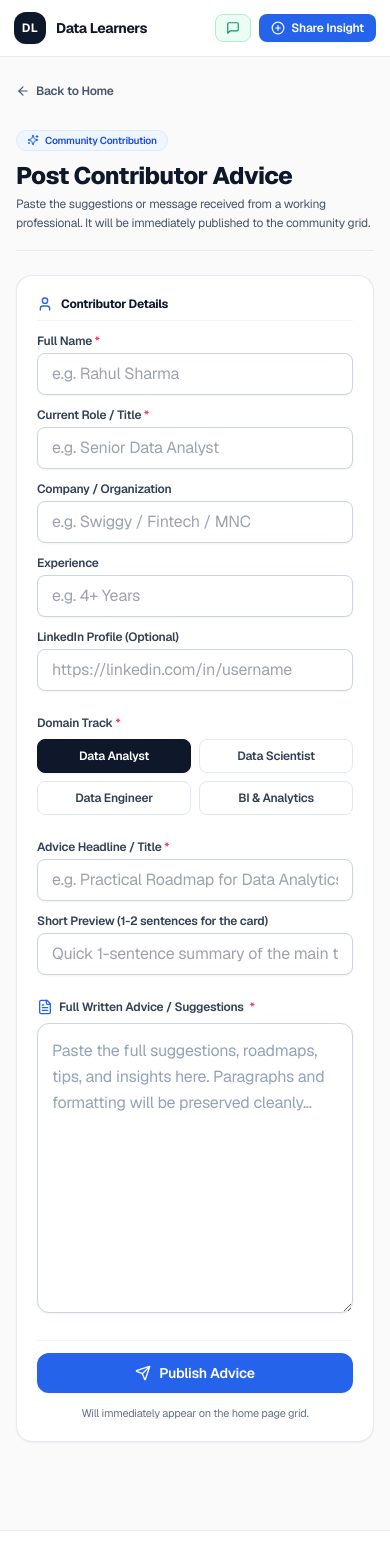
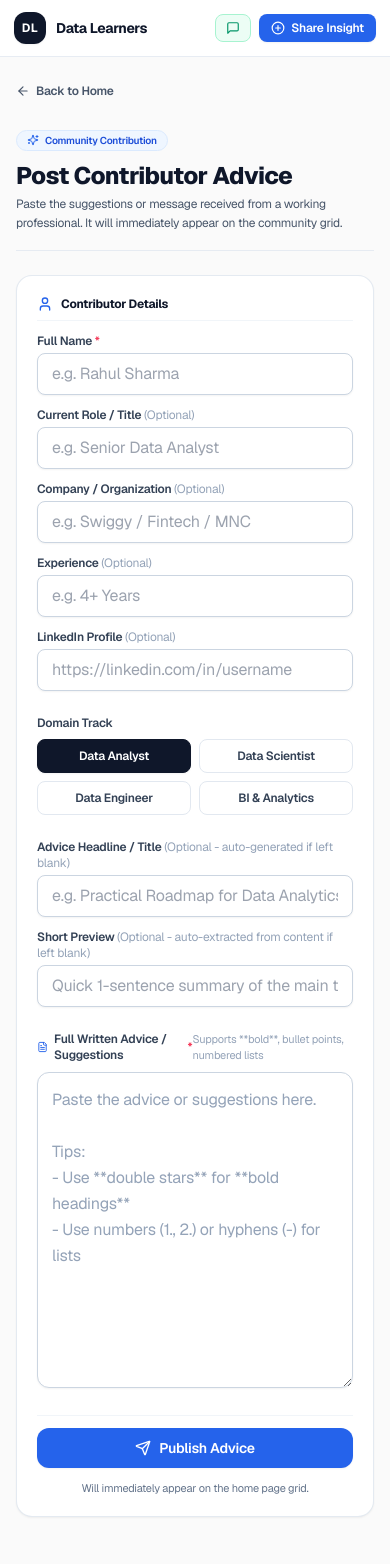
Before and after one commit to heyjaish/data-learners, a Next.js app: page /submit in a window 390 px wide. Shown: the top 1564 px of the page. Built offline with nearby package versions, Linux system fonts and the light colour scheme.

Commit message:
feat: add markdown parsing for bold text and simplify required form fields

```diff
--- a/package.json
+++ b/package.json
@@ -15,6 +15,7 @@
     "next": "^14.2.15",
     "react": "^18.3.1",
     "react-dom": "^18.3.1",
+    "react-markdown": "^10.1.0",
     "tailwind-merge": "^2.5.2"
   },
   "devDependencies": {
--- a/src/app/insights/[id]/page.tsx
+++ b/src/app/insights/[id]/page.tsx
@@ -3,6 +3,7 @@
 import { useEffect, useState } from "react";
 import { useParams } from "next/navigation";
 import Link from "next/link";
+import ReactMarkdown from "react-markdown";
 import { InsightItem } from "@/lib/types";
 import { getInsightById } from "@/lib/storage";
 import { siteConfig } from "@/lib/config";
@@ -169,10 +170,26 @@ export default function InsightDetailPage() {
           </div>
         )}
 
-        {/* Full Long-Form Content (ChatGPT / Article Style) */}
+        {/* Full Long-Form Content with Markdown & Bold parsing */}
         <div className="rounded-2xl border border-slate-200/90 bg-white p-5 sm:p-9 shadow-sm">
-          <div className="text-slate-800 text-sm sm:text-base leading-relaxed whitespace-pre-line space-y-4 font-normal">
-            {insight.content}
+          <div className="text-slate-800 text-sm sm:text-base leading-relaxed font-normal">
+            <ReactMarkdown
+              components={{
+                h1: ({ node, ...props }) => <h1 className="text-xl sm:text-2xl font-bold text-slate-900 mt-6 mb-3" {...props} />,
+                h2: ({ node, ...props }) => <h2 className="text-lg sm:text-xl font-bold text-slate-900 mt-5 mb-2.5" {...props} />,
+                h3: ({ node, ...props }) => <h3 className="text-base sm:text-lg font-bold text-slate-900 mt-4 mb-2" {...props} />,
+                p: ({ node, ...props }) => <p className="mb-4 text-slate-800 leading-relaxed" {...props} />,
+                strong: ({ node, ...props }) => <strong className="font-bold text-slate-900" {...props} />,
+                em: ({ node, ...props }) => <em className="italic text-slate-800" {...props} />,
+                ul: ({ node, ...props }) => <ul className="list-disc pl-5 mb-4 space-y-1.5" {...props} />,
+                ol: ({ node, ...props }) => <ol className="list-decimal pl-5 mb-4 space-y-1.5" {...props} />,
+                li: ({ node, ...props }) => <li className="text-slate-800 leading-relaxed" {...props} />,
+                blockquote: ({ node, ...props }) => <blockquote className="border-l-4 border-blue-500 pl-4 italic text-slate-600 my-4" {...props} />,
+                code: ({ node, ...props }) => <code className="bg-slate-100 text-slate-800 px-1.5 py-0.5 rounded font-mono text-xs" {...props} />,
+              }}
+            >
+              {insight.content}
+            </ReactMarkdown>
           </div>
         </div>
 
--- a/src/app/submit/page.tsx
+++ b/src/app/submit/page.tsx
@@ -17,7 +17,7 @@ import {
 export default function SubmitInsightPage() {
   const router = useRouter();
 
-  // Form State
+  // Form State - only Name and Content are mandatory
   const [contributorName, setContributorName] = useState("");
   const [contributorRole, setContributorRole] = useState("");
   const [company, setCompany] = useState("");
@@ -34,12 +34,28 @@ export default function SubmitInsightPage() {
   const handleSubmit = (e: React.FormEvent) => {
     e.preventDefault();
 
-    if (!contributorName.trim() || !title.trim() || !content.trim()) {
-      alert("Please fill in Contributor Name, Title, and the Advice content.");
+    if (!contributorName.trim()) {
+      alert("Please enter the Contributor's Name.");
+      return;
+    }
+    if (!content.trim()) {
+      alert("Please paste or write the Advice content.");
       return;
     }
 
     setIsSubmitting(true);
+
+    // Auto-derive clean title if not provided
+    let derivedTitle = title.trim();
+    if (!derivedTitle) {
+      const firstLine = content.trim().split("\n")[0].replace(/^[*#\d.\s]+/, "").trim();
+      derivedTitle = firstLine.length > 5 && firstLine.length < 90
+        ? firstLine
+        : `Career Advice & Guidance for ${domain}`;
+    }
+
+    // Auto-derive clean summary if not provided
+    const derivedSummary = summary.trim() || (content.trim().slice(0, 150).replace(/[*#]/g, "") + "...");
 
     const slug = (contributorName + "-" + domain)
       .toLowerCase()
@@ -49,13 +65,13 @@ export default function SubmitInsightPage() {
     const newInsight: InsightItem = {
       id: slug,
       contributorName: contributorName.trim(),
-      contributorRole: contributorRole.trim() || "Working Professional",
+      contributorRole: contributorRole.trim() || `${domain} Professional`,
       company: company.trim() || "Tech Industry",
-      experienceYears: experienceYears.trim() || "3+ Years",
+      experienceYears: experienceYears.trim() || "Experienced",
       linkedinUrl: linkedinUrl.trim() || undefined,
       domain: domain,
-      title: title.trim(),
-      summary: summary.trim() || content.trim().slice(0, 150) + "...",
+      title: derivedTitle,
+      summary: derivedSummary,
       content: content.trim(),
       createdAt: new Date().toISOString().split("T")[0],
       readTime: `${Math.max(2, Math.ceil(content.split(/\s+/).length / 180))} min read`
@@ -94,7 +110,7 @@ export default function SubmitInsightPage() {
             Post Contributor Advice
           </h1>
           <p className="mt-1 text-xs sm:text-sm text-slate-600 leading-relaxed">
-            Paste the suggestions or message received from a working professional. It will be immediately published to the community grid.
+            Paste the suggestions or message received from a working professional. It will immediately appear on the community grid.
           </p>
         </div>
 
@@ -120,6 +136,7 @@ export default function SubmitInsightPage() {
             </h2>
 
             <div className="grid grid-cols-1 sm:grid-cols-2 gap-3 sm:gap-4">
+              {/* Only Name has mandatory red star */}
               <div>
                 <label className="block text-xs font-semibold text-slate-700 mb-1">
                   Full Name <span className="text-rose-500">*</span>
@@ -136,11 +153,10 @@ export default function SubmitInsightPage() {
 
               <div>
                 <label className="block text-xs font-semibold text-slate-700 mb-1">
-                  Current Role / Title <span className="text-rose-500">*</span>
+                  Current Role / Title <span className="text-slate-400 font-normal">(Optional)</span>
                 </label>
                 <input
                   type="text"
-                  required
                   placeholder="e.g. Senior Data Analyst"
                   value={contributorRole}
                   onChange={(e) => setContributorRole(e.target.value)}
@@ -150,7 +166,7 @@ export default function SubmitInsightPage() {
 
               <div>
                 <label className="block text-xs font-semibold text-slate-700 mb-1">
-                  Company / Organization
+                  Company / Organization <span className="text-slate-400 font-normal">(Optional)</span>
                 </label>
                 <input
                   type="text"
@@ -163,7 +179,7 @@ export default function SubmitInsightPage() {
 
               <div>
                 <label className="block text-xs font-semibold text-slate-700 mb-1">
-                  Experience
+                  Experience <span className="text-slate-400 font-normal">(Optional)</span>
                 </label>
                 <input
                   type="text"
@@ -176,7 +192,7 @@ export default function SubmitInsightPage() {
 
               <div className="sm:col-span-2">
                 <label className="block text-xs font-semibold text-slate-700 mb-1">
-                  LinkedIn Profile (Optional)
+                  LinkedIn Profile <span className="text-slate-400 font-normal">(Optional)</span>
                 </label>
                 <input
                   type="url"
@@ -189,10 +205,10 @@ export default function SubmitInsightPage() {
             </div>
           </div>
 
-          {/* Domain Track */}
+          {/* Domain Track - clean selector without asterisk */}
           <div className="space-y-2 sm:space-y-3 pt-1">
             <label className="block text-xs font-semibold text-slate-700">
-              Domain Track <span className="text-rose-500">*</span>
+              Domain Track
             </label>
             <div className="grid grid-cols-2 sm:grid-cols-4 gap-2">
               {(["Data Analyst", "Data Scientist", "Data Engineer", "BI & Analytics"] as const).map((d) => (
@@ -212,15 +228,14 @@ export default function SubmitInsightPage() {
             </div>
           </div>
 
-          {/* Title & Short Preview */}
+          {/* Title & Short Preview - Both completely optional */}
           <div className="space-y-3 sm:space-y-4 pt-1">
             <div>
               <label className="block text-xs font-semibold text-slate-700 mb-1">
-                Advice Headline / Title <span className="text-rose-500">*</span>
+                Advice Headline / Title <span className="text-slate-400 font-normal">(Optional - auto-generated if left blank)</span>
               </label>
               <input
                 type="text"
-                required
                 placeholder="e.g. Practical Roadmap for Data Analytics Freshers in 2024"
                 value={title}
                 onChange={(e) => setTitle(e.target.value)}
@@ -230,7 +245,7 @@ export default function SubmitInsightPage() {
 
             <div>
               <label className="block text-xs font-semibold text-slate-700 mb-1">
-                Short Preview (1-2 sentences for the card)
+                Short Preview <span className="text-slate-400 font-normal">(Optional - auto-extracted from content if left blank)</span>
               </label>
               <input
                 type="text"
@@ -242,19 +257,19 @@ export default function SubmitInsightPage() {
             </div>
           </div>
 
-          {/* Full Long-Form Advice (ChatGPT-style text) */}
+          {/* Full Long-Form Advice (Mandatory) */}
           <div className="space-y-2 pt-1">
             <div className="flex items-center justify-between">
               <label className="block text-xs font-semibold text-slate-700 flex items-center gap-1.5">
                 <FileText className="h-4 w-4 text-blue-600" />
                 Full Written Advice / Suggestions <span className="text-rose-500">*</span>
               </label>
-              <span className="text-[11px] text-slate-400 hidden sm:inline">Paste long message / ChatGPT output directly</span>
+              <span className="text-[11px] text-slate-400">Supports **bold**, bullet points, numbered lists</span>
             </div>
             <textarea
               required
-              rows={10}
-              placeholder="Paste the full suggestions, roadmaps, tips, and insights here. Paragraphs and formatting will be preserved cleanly..."
+              rows={11}
+              placeholder={`Paste the advice or suggestions here.\n\nTips:\n- Use **double stars** for **bold headings**\n- Use numbers (1., 2.) or hyphens (-) for lists`}
               value={content}
               onChange={(e) => setContent(e.target.value)}
               className="w-full rounded-xl border border-slate-300 p-3.5 sm:p-4 text-base sm:text-sm text-slate-900 leading-relaxed placeholder:text-slate-400 focus:border-blue-500 focus:outline-none focus:ring-1 focus:ring-blue-500 shadow-sm font-sans"
```
Also changed, not shown: 1 other file (tests, documents, lock files or other folders).
